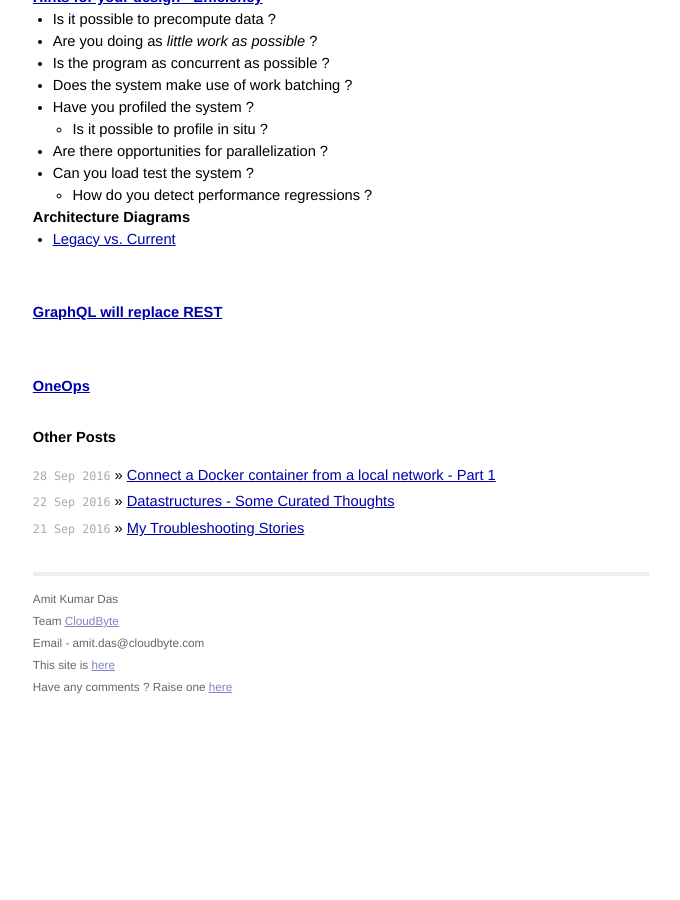
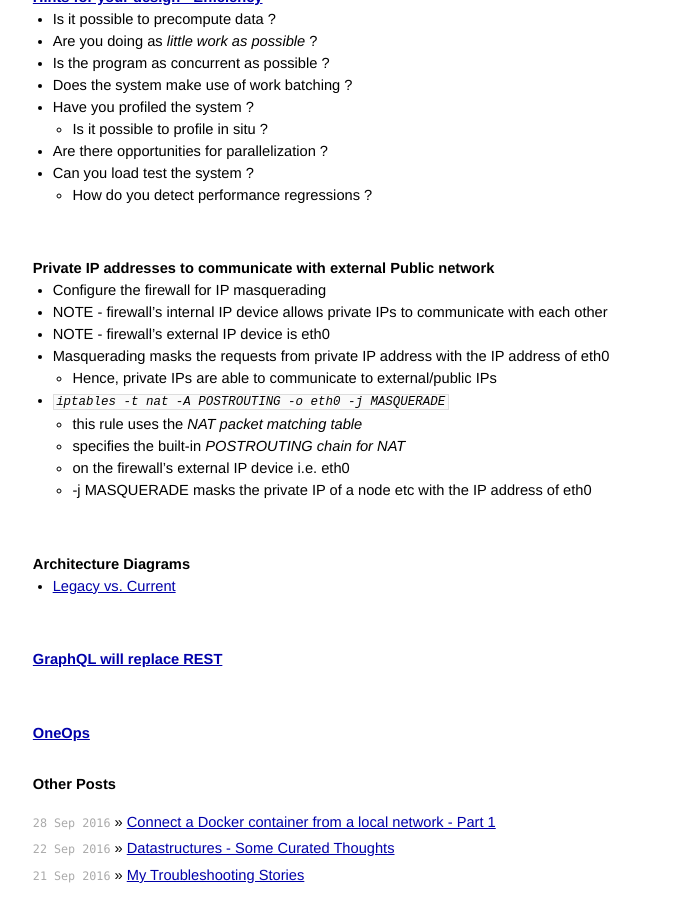
Before and after one commit to AmitKumarDas/amitkumardas.github.io, a Jekyll site: the page built from _posts/2016-10-06-My Tracked Learnings.md, in a window 1280 px wide and 900 px high, scrolled down 4758 px. Shown: the whole window, without its empty margins (299-979 px from the left). Built offline with Jekyll 4.4.1, drawn with Linux system fonts in a browser that asks for light colours; before the commit the page ends 5468 px from its top, so only the background shows below that.

Commit message:
Update 2016-10-06-My Tracked Learnings.md

```diff
--- a/_posts/2016-10-06-My Tracked Learnings.md
+++ b/_posts/2016-10-06-My Tracked Learnings.md
@@ -243,6 +243,24 @@ solutioning part.
 - Can you load test the system ?
   - How do you detect performance regressions ?
 
+<br />
+
+### Private IP addresses to communicate with external Public network
+
+- Configure the firewall for IP masquerading
+- NOTE - firewall's internal IP device allows private IPs to communicate with each other
+- NOTE - firewall's external IP device is eth0
+- Masquerading masks the requests from private IP address with the IP address of eth0
+  - Hence, private IPs are able to communicate to external/public IPs
+- *`iptables -t nat -A POSTROUTING -o eth0 -j MASQUERADE`*
+  - this rule uses the *NAT packet matching table*
+  - specifies the built-in *POSTROUTING chain for NAT*
+  - on the firewall's external IP device i.e. eth0
+  - -j MASQUERADE masks the private IP of a node etc with the IP address of eth0
+
+
+<br />
+
 ### Architecture Diagrams
 
 - [Legacy vs. Current](https://monkey.org/~marius/hints.pdf)
```
